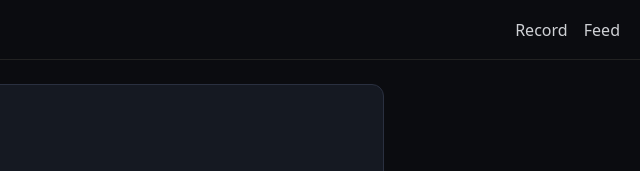
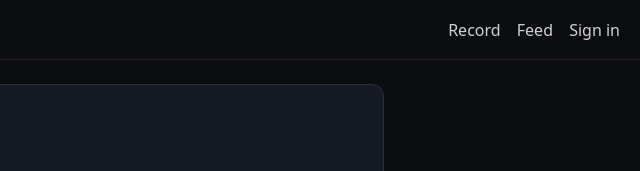
Before and after one commit to TheodorNEngoy/auraly-voice, a plain HTML site: page public/index.html in a window 1280 px wide. Shown: the top 171 px of the page, 640-1280 px from the left. Drawn offline with Linux system fonts and the light colour scheme; no server answers.

Commit message:
auth ui: load /auth.js in head

```diff
--- /dev/null
+++ b/public/auth.js
@@ -0,0 +1,28 @@
+document.addEventListener("DOMContentLoaded", async () => {
+  const nav = document.querySelector("header nav");
+  const box = document.createElement("span");
+  box.id = "authbox";
+  nav.appendChild(box);
+
+  let user = null;
+  try {
+    const res = await fetch("/api/auth/me", { cache: "no-store" });
+    if (res.ok) user = await res.json();
+  } catch {}
+
+  window.__user = user;
+
+  if (user) {
+    box.innerHTML =
+      `<img src="${user.image_url||''}" alt="" style="width:24px;height:24px;border-radius:50%;vertical-align:middle;margin-right:.4rem">` +
+      `${(user.name||'You')} · <button id="logoutBtn" type="button">Sign out</button>`;
+    document.getElementById("logoutBtn").onclick = async () => {
+      await fetch("/api/auth/logout", { method: "POST" });
+      location.href = "/signin.html";
+    };
+  } else {
+    box.innerHTML = `<a href="/signin.html">Sign in</a>`;
+  }
+
+  document.dispatchEvent(new Event("auth:ready"));
+});
--- a/public/index.html
+++ b/public/index.html
@@ -7,6 +7,7 @@
   <link rel="stylesheet" href="/styles.css"/>
   <!-- Explicit rendering per docs: use defer (not async), and do NOT call turnstile.ready() -->
   <script src="https://challenges.cloudflare.com/turnstile/v0/api.js?render=explicit" defer></script>
+  <script src="/auth.js" defer></script>
 </head>
 <body>
   <header class="top">
```
Also changed, not shown: public/feed.html (+1 -0 lines).
